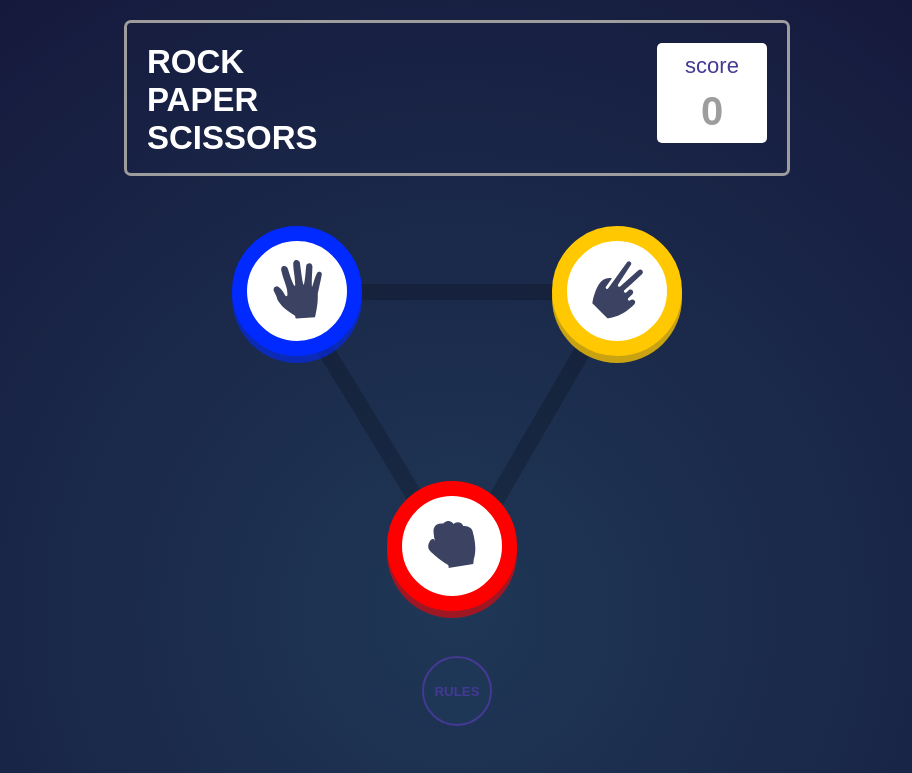
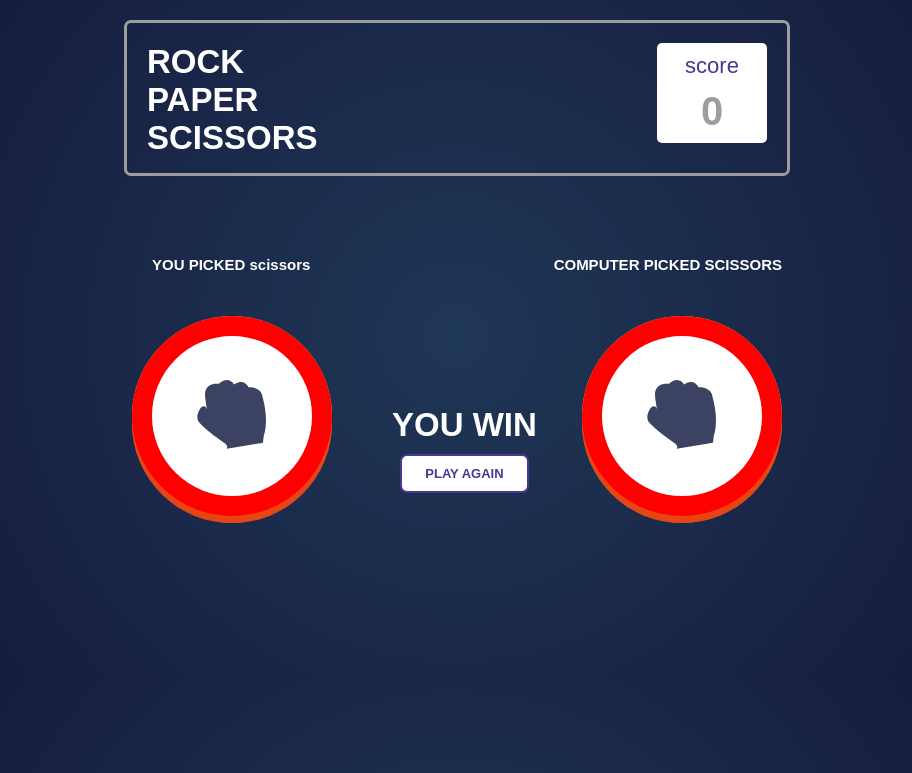
Before and after one commit to Luka-Popovic06/ROCK-PAPER-SCISSORS, a plain HTML site: page index.html in a window 1280 px wide. Shown: the top 773 px of the page, without its empty margins (183-1095 px from the left). Drawn offline with Linux system fonts and the light colour scheme.

Commit message:
Editing box-2 in CSS

```diff
--- a/style.css
+++ b/style.css
@@ -225,3 +225,31 @@ h3 {
 .img-rock-2 {
   width: 70px;
 }
+.box-2 {
+  position: absolute;
+  justify-items: center;
+  top: 40%;
+  left: 40%;
+}
+#result {
+  color: #fff;
+  font-size: 33px;
+  font-weight: 900;
+}
+#btn-again {
+  margin-top: 10px;
+  padding: 10px 23px;
+  background-color: #fff;
+  border: 2px solid #443994;
+  color: #443994;
+  font-size: 13px;
+  font-weight: 900;
+  border-radius: 7px;
+  cursor: pointer;
+}
+#btn-again:hover {
+  background-color: #ffffffd1;
+}
+.hidden {
+  display: none;
+}
```
